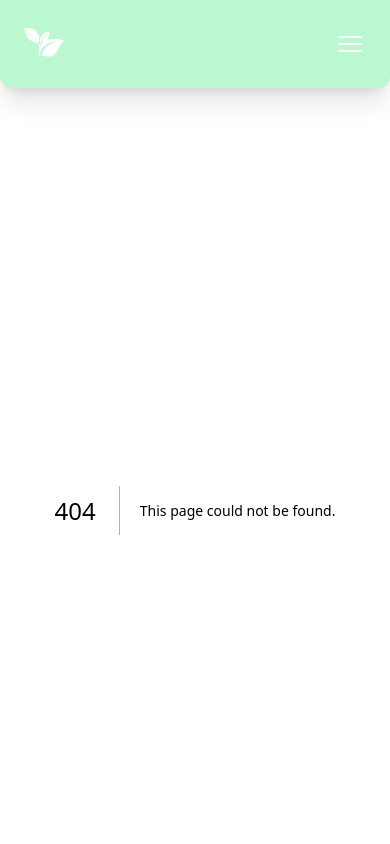
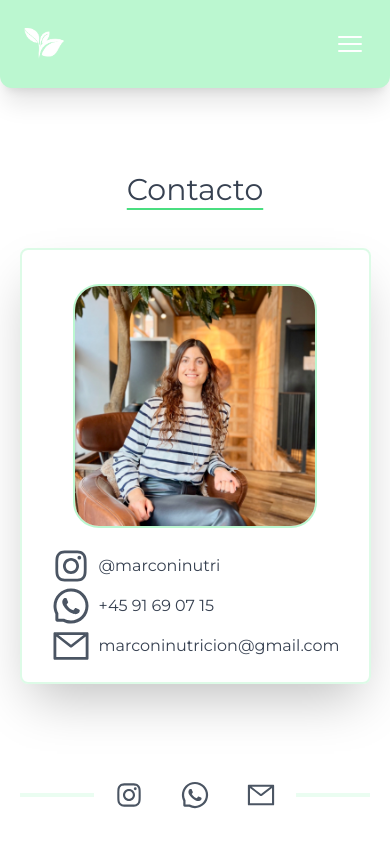
Before and after one commit to francogiuntoli/lupi_site, a Next.js app: page /contacto in a window 390 px wide. Before the commit this address had no page. Shown: the top 844 px of the page. Built offline with nearby package versions, Linux system fonts and the light colour scheme; what prettier-plugin-tailwindcss would draw is missing.

Commit message:
added contact page, better responsiveness to popover menu + all cards on all pages

```diff
--- a/app/about/page.tsx
+++ b/app/about/page.tsx
@@ -7,7 +7,7 @@ export default function About() {
         Sobre Mí
       </h1>
       <div className="m-auto mb-5 flex w-[90%] justify-center rounded-lg border-2 border-green-200 border-opacity-50 p-10 text-center text-gray-700 shadow-2xl dark:bg-zinc-800 dark:text-white sm:mb-0 md:w-[65%] lg:w-[50%]">
-        <div className="max-w-[75%]">
+        <div className="w-full sm:w-[80%]">
           <div className="flex">
             <Image
               className="m-auto h-60 w-60 select-none rounded-3xl object-cover ring-2 ring-green-200"
--- /dev/null
+++ b/app/contacto/page.tsx
@@ -0,0 +1,72 @@
+import Image from "next/image";
+import Link from "next/link";
+import {
+  AiOutlineInstagram,
+  AiOutlineMail,
+  AiOutlineWhatsApp,
+} from "react-icons/ai";
+
+export default function Contacto() {
+  return (
+    <div className="m-auto mt-6 flex flex-col items-center justify-center">
+      <h1 className="mb-10 text-3xl text-gray-700 underline decoration-green-400 decoration-2 underline-offset-8 dark:text-green-200 dark:decoration-green-200">
+        Contacto
+      </h1>
+      <div className="m-auto mb-5 flex w-[90%] justify-center rounded-lg border-2 border-green-200 border-opacity-50 p-4 text-center text-gray-700 shadow-2xl dark:bg-zinc-800 dark:text-white sm:mb-0 sm:w-[80%] md:w-[70%] lg:w-[55%] xl:w-[45%]">
+        <div className="flex w-full flex-col items-center justify-center sm:w-[80%] sm:flex-row">
+          <Image
+            className="m-5 h-60 w-60 select-none rounded-3xl object-cover ring-2 ring-green-200"
+            src="/images/profile_main.jpg"
+            width="350"
+            height="350"
+            alt="profile main"
+          />
+          <ul>
+            <li>
+              <Link
+                href="http://instragram.com/marconinutri/"
+                target="_blank"
+                rel="noreferrer"
+                className="flex items-center"
+              >
+                <AiOutlineInstagram
+                  className="cursor-pointer text-gray-600 dark:text-white "
+                  size={40}
+                />
+                <span className="ml-2">@marconinutri</span>
+              </Link>
+            </li>
+            <li>
+              <Link
+                href="https://api.whatsapp.com/send?phone=4591690715&text=Hola!%20Me%20gustar%C3%ADa%20recibir%20informaci%C3%B3n%20sobre%20planes%20de%20nutrici%C3%B3n"
+                target="_blank"
+                rel="noreferrer"
+                className="flex items-center"
+              >
+                <AiOutlineWhatsApp
+                  className="cursor-pointer text-gray-600 dark:text-white "
+                  size={40}
+                />
+                <span className="ml-2">+45 91 69 07 15</span>
+              </Link>
+            </li>
+            <li>
+              <Link
+                href="mailto:marconinutricion@gmail.com"
+                target="_blank"
+                rel="noreferrer"
+                className="flex items-center"
+              >
+                <AiOutlineMail
+                  className="cursor-pointer text-gray-600 dark:text-white "
+                  size={40}
+                />
+                <span className="ml-2">marconinutricion@gmail.com</span>
+              </Link>
+            </li>
+          </ul>
+        </div>
+      </div>
+    </div>
+  );
+}
--- a/components/Navbar.tsx
+++ b/components/Navbar.tsx
@@ -36,7 +36,7 @@ function classNames(...classes: string[]) {
 export default function Navbar() {
   return (
     <Popover className="relative z-[10000] select-none rounded-b-xl bg-green-200  shadow-xl dark:bg-transparent dark:shadow-white/5">
-      <div className="mx-auto max-w-7xl  px-6">
+      <div className="mx-auto max-w-7xl px-6">
         <div className="flex items-center justify-between py-6 md:justify-start">
           <div className="flex justify-start lg:w-0 lg:flex-1">
             <Link href="/">
@@ -139,6 +139,12 @@ export default function Navbar() {
                 </>
               )}
             </Popover>
+            <Link
+              href="/contacto"
+              className="hover:text-semibold text-base font-medium text-gray-500 hover:underline hover:decoration-white hover:decoration-2 hover:underline-offset-8 dark:text-white dark:hover:decoration-green-200"
+            >
+              Contacto
+            </Link>
           </Popover.Group>
 
           <div className="hidden items-center justify-end md:flex md:flex-1 lg:w-0">
@@ -165,7 +171,7 @@ export default function Navbar() {
       >
         <Popover.Panel
           focus
-          className="absolute top-14 right-8 z-[10000] w-[85%] origin-top-right transform p-2 transition md:hidden"
+          className="absolute top-14 right-8 z-[10000] w-[335px] origin-top-right transform p-2 transition md:hidden"
         >
           {({ close }) => (
             <div className="rounded-lg bg-white shadow-lg ring-1 ring-green-500/50 ring-opacity-5 dark:bg-zinc-900 dark:ring-white">
@@ -195,6 +201,13 @@ export default function Navbar() {
                     className="select-none rounded-md p-3 text-base font-medium text-gray-600 underline decoration-white decoration-2 underline-offset-8 hover:cursor-pointer hover:rounded-md hover:bg-green-200 hover:decoration-white dark:text-gray-300 dark:hover:text-gray-600 dark:hover:decoration-gray-600"
                   >
                     Sobre mí
+                  </Link>
+                  <Link
+                    onClick={() => close()}
+                    href="/contacto"
+                    className="select-none rounded-md p-3 text-base font-medium text-gray-600 underline decoration-white decoration-2 underline-offset-8 hover:cursor-pointer hover:rounded-md hover:bg-green-200 hover:decoration-white dark:text-gray-300 dark:hover:text-gray-600 dark:hover:decoration-gray-600"
+                  >
+                    Contacto
                   </Link>
                   <div className="border-t-2 border-gray-100 pt-4 text-base font-medium text-gray-700 dark:border-gray-500 dark:text-green-200">
                     Servicios
```
